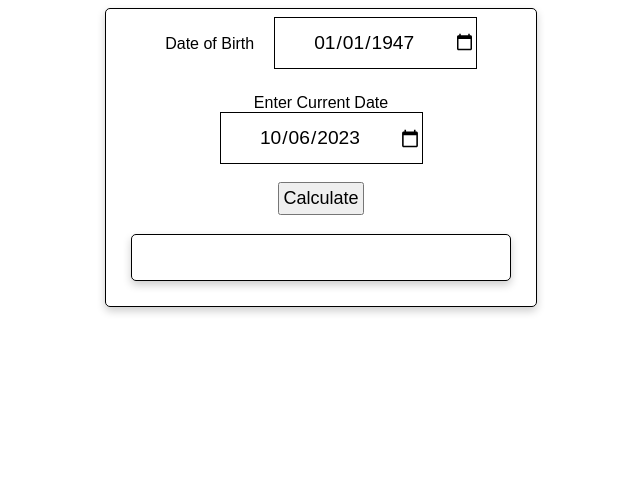
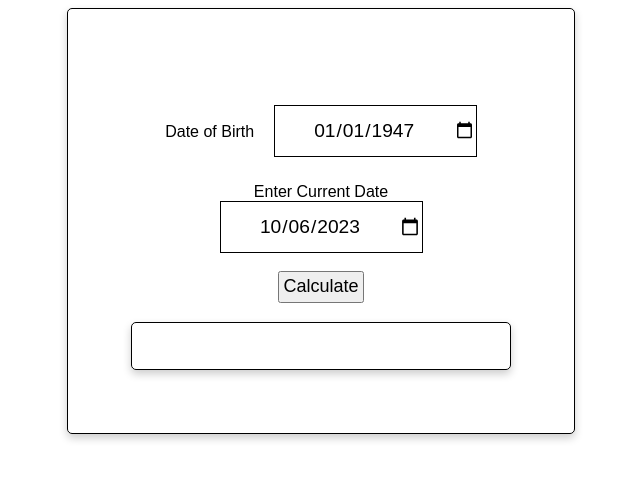
Before and after one commit to assamcareer/Age-Calculator, a plain HTML site: page index.html in a window 1280 px wide. Shown: the whole page, without its empty margins (319-959 px from the left). Drawn offline with Linux system fonts and the light colour scheme.

Commit message:
Update style.css

```diff
--- a/style.css
+++ b/style.css
@@ -13,8 +13,8 @@ body {
 	transition: 0.3s;
 	border-radius: 5px;
 	margin: auto;
-	padding: 2%;
-	padding-top: 0%;
+	padding: 5%;
+	padding-top: 7%;
 	border: 1px solid #000000;
 }
 
```
